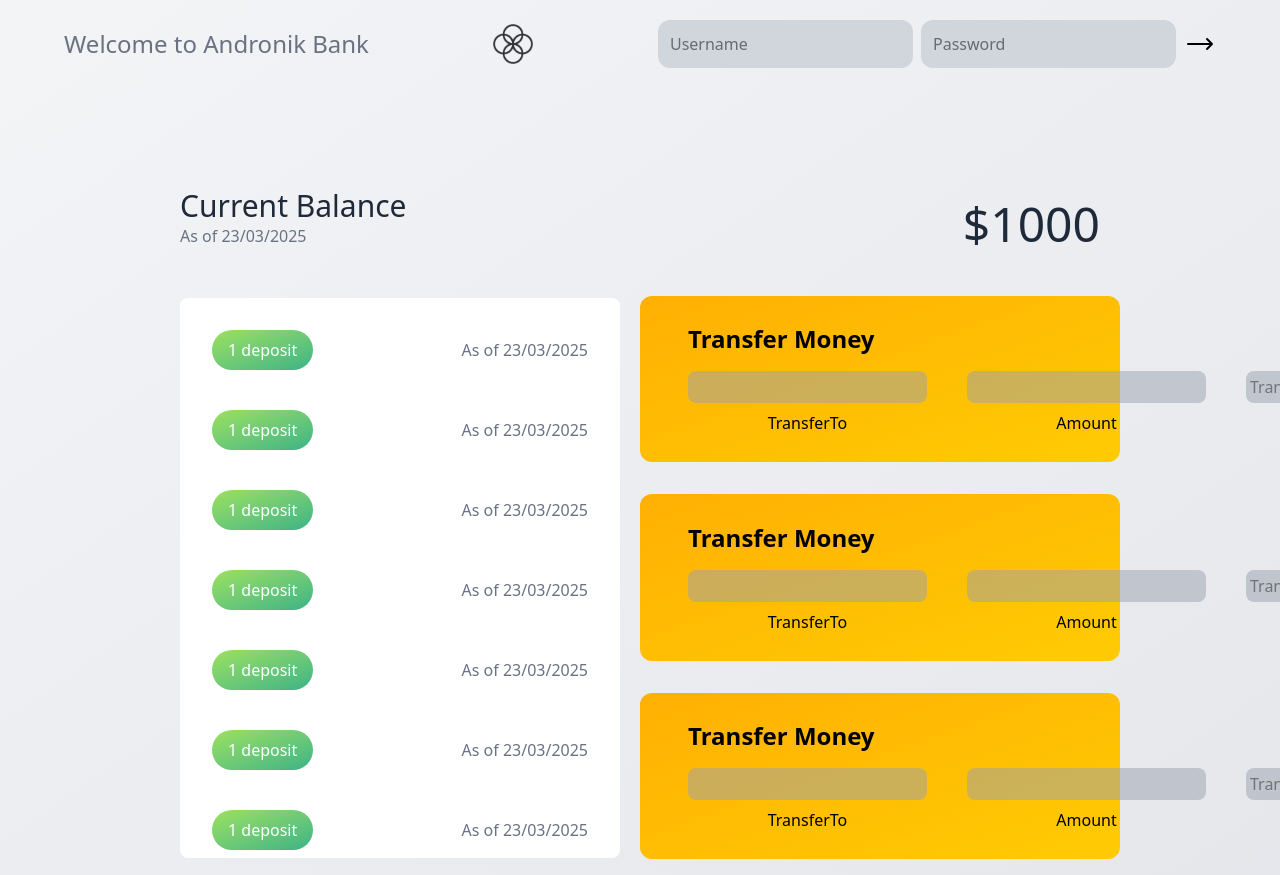
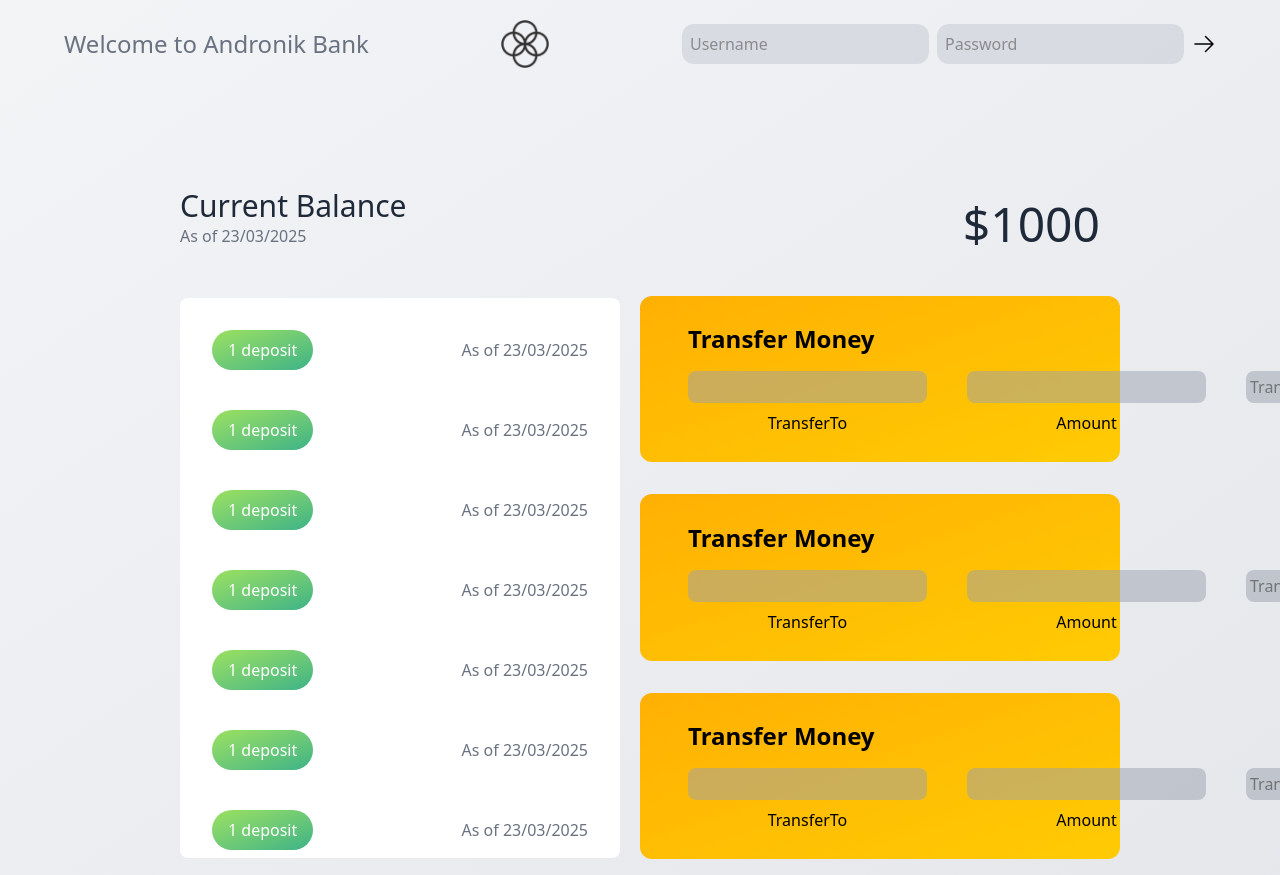
Before and after one commit to oadluis/Andronik-Bank, a React (Vite) app in the folder frontend/: page / in a window 1280 px wide. Shown: the top 875 px of the page. Built offline with nearby package versions, Linux system fonts and the light colour scheme.

Commit message:
corrigindo os espaços entre os inputs da navbar, o tamanho do logo e o icone de submeter o login

```diff
--- a/frontend/src/components/commom/Login.jsx
+++ b/frontend/src/components/commom/Login.jsx
@@ -1,4 +1,4 @@
-import { ArrowLongRightIcon } from "@heroicons/react/24/outline";
+import { ArrowRightIcon } from "@heroicons/react/24/outline";
 
 function Login() {
   return (
@@ -6,15 +6,15 @@ function Login() {
       <input
         type="text"
         placeholder="Username"
-        className="p-3 bg-gray-300 rounded-xl"
+        className="w-2/4 p-2 arrow-right bg-gray-300 opacity-75 rounded-xl"
       />
       <input
         type="password"
         placeholder="Password"
-        className="p-3 bg-gray-300 rounded-xl"
+        className="w-2/4 p-2 bg-gray-300 opacity-75 rounded-xl"
       />
       <button>
-        <ArrowLongRightIcon className="size-8" />
+        <ArrowRightIcon className="size-6" />
       </button>
     </div>
   );
--- a/frontend/src/components/layout/Navbar.jsx
+++ b/frontend/src/components/layout/Navbar.jsx
@@ -7,7 +7,7 @@ function Navbar() {
       <h1 className="text-2xl font-medium text-gray-500">
         Welcome to Andronik Bank
       </h1>
-      <img src={imageLogo} alt="logo" className="w-10 h-10" />
+      <img src={imageLogo} alt="logo" className="size-12" />
       <Login />
     </nav>
   );
```
